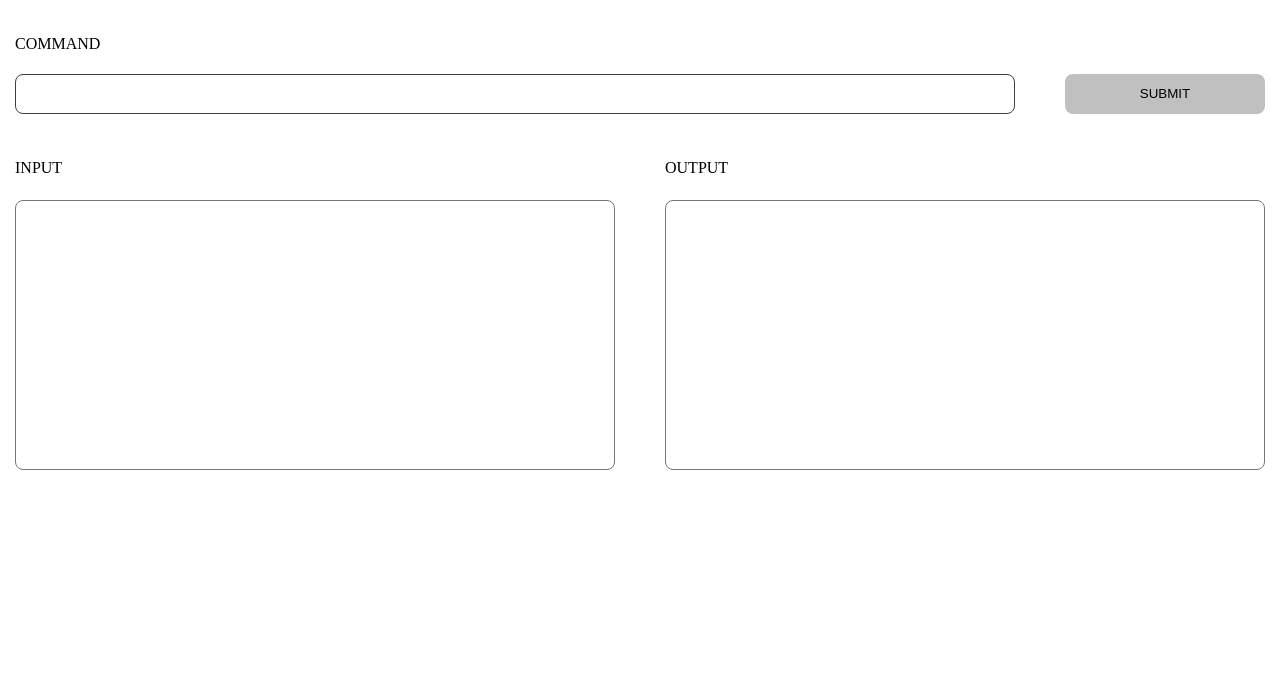
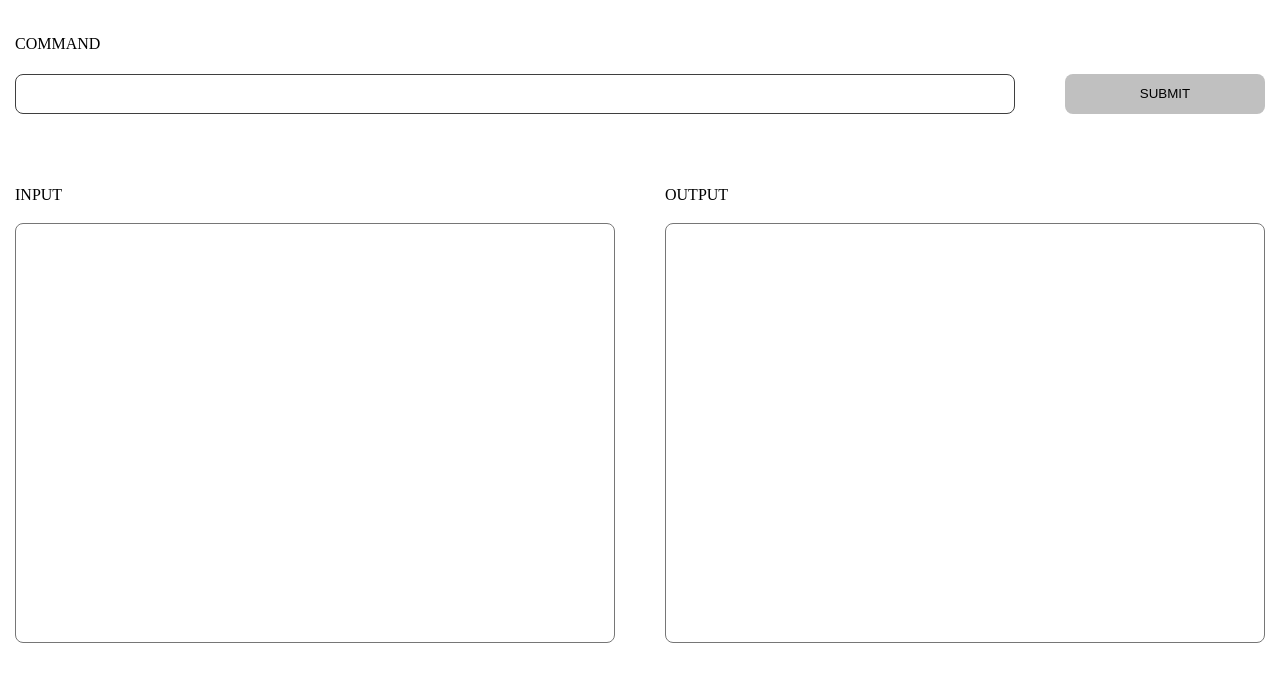
Before and after one commit to 010MochalovPA/calculator, a plain HTML site: page index.html in a window 1280 px wide. Drawn offline with Linux system fonts and the light colour scheme.

Commit message:
refactor: some changes in css

```diff
--- a/assets/css/styles.css
+++ b/assets/css/styles.css
@@ -64,14 +64,14 @@
   display: flex;
   justify-content: space-between  ;
   width: 100%;
-  height: 360px;
+  height: 70vh;
 }
 
 .data__input,
 .data__output{
   display: flex;
   flex-direction: column;
-  justify-content: space-evenly;
+  justify-content: center;
   width: 48%;
 }
 
@@ -87,4 +87,5 @@
 }
 .data__label{
   text-transform: uppercase;
+  margin-bottom: 20px;
 }
```
